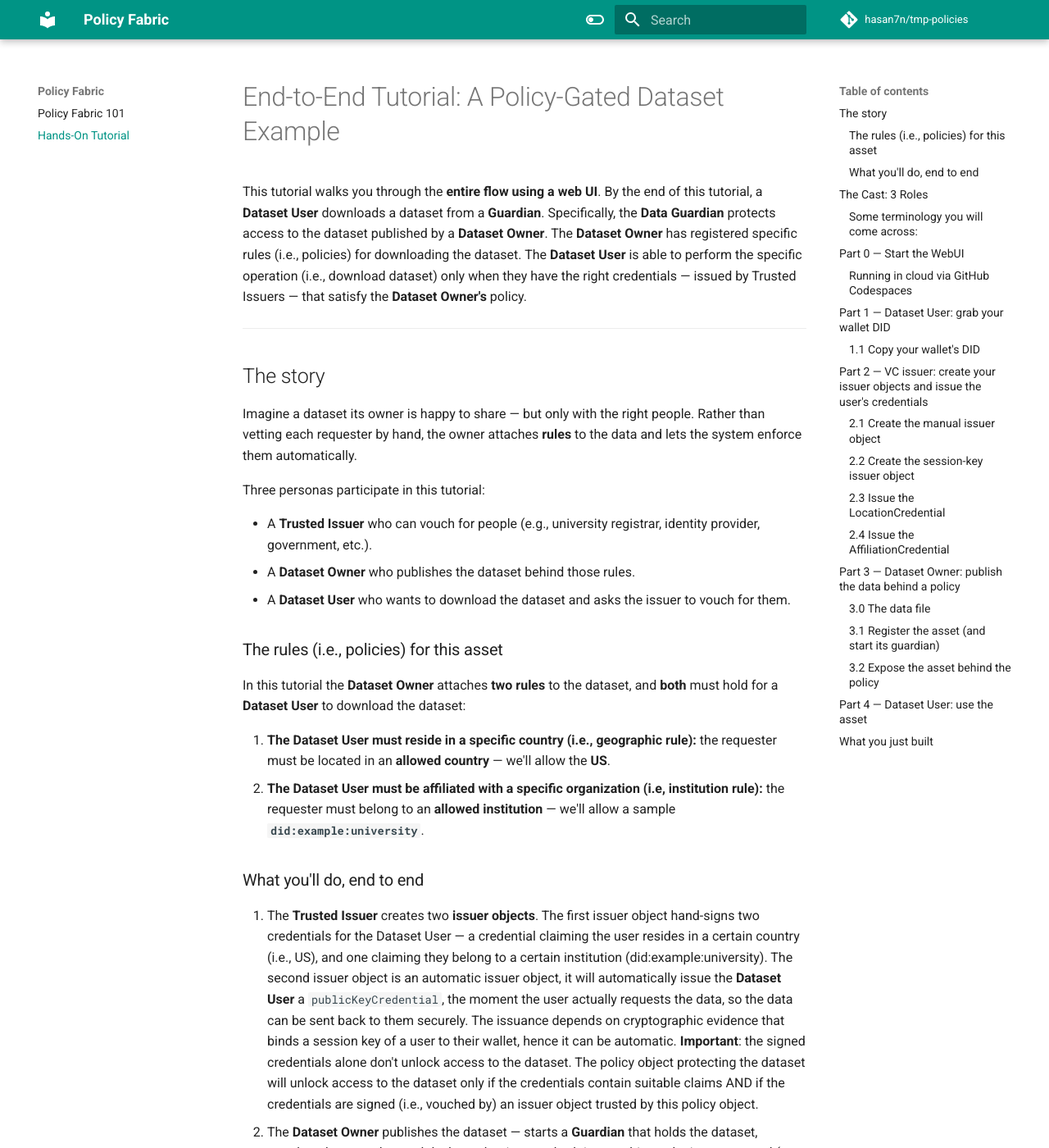
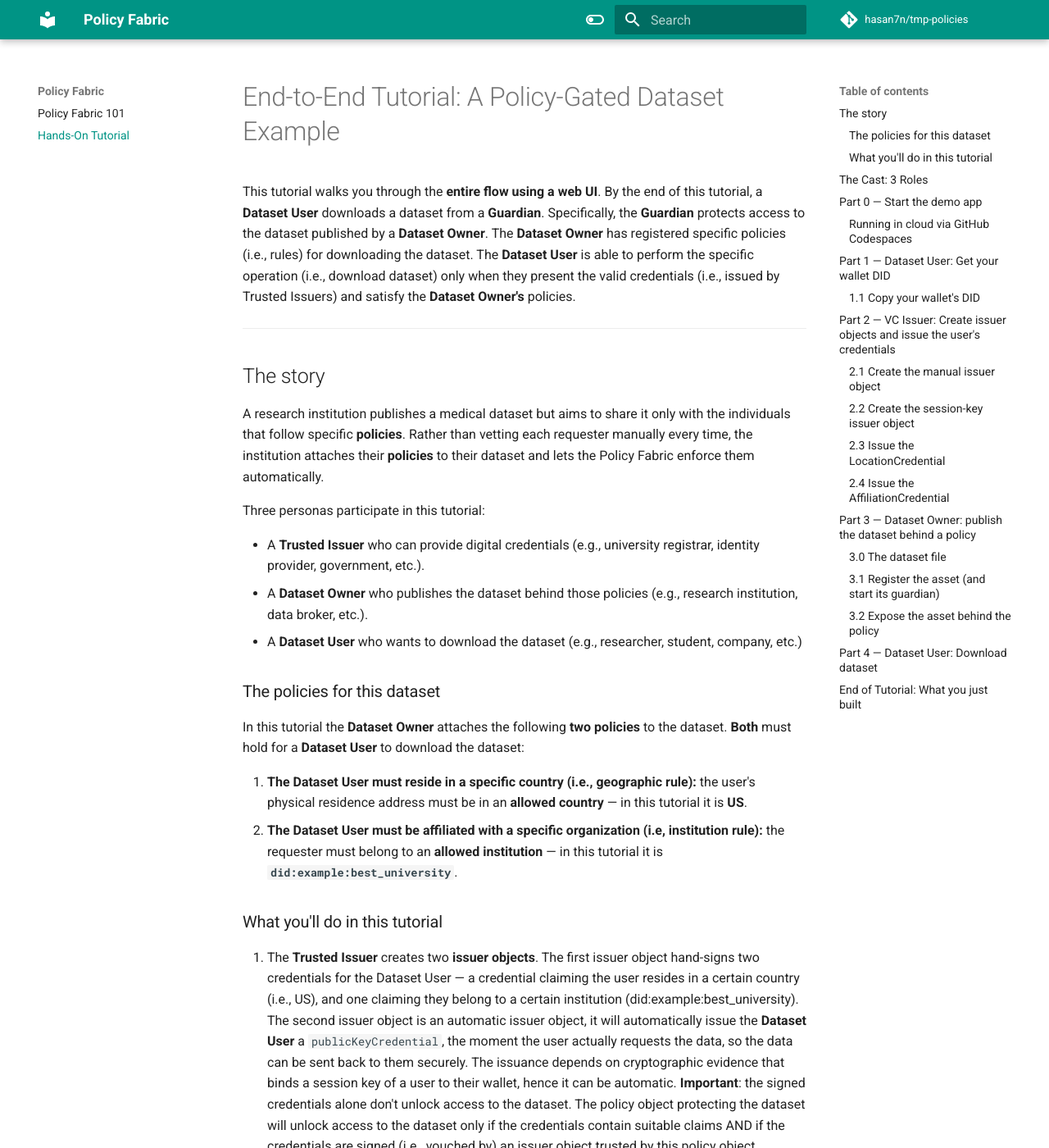
Before and after one commit to hasan7n/tmp-policies, an MkDocs documentation site: the page built from docs/docs/tutorial.md, in a window 1280 px wide and 1400 px high. Shown: the whole window at 82% size. Built offline with MkDocs 1.6.1 and Material for MkDocs 9.7.7, drawn with Linux system fonts in a browser that asks for light colours; comment, search, counter and statistics services are not loaded; some of the changed text lies outside the part shown.

Commit message:
Update tutorial.md
Revisions

````diff
--- a/docs/docs/tutorial.md
+++ b/docs/docs/tutorial.md
@@ -1,60 +1,60 @@
 # End-to-End Tutorial: A Policy-Gated Dataset Example
 
-This tutorial walks you through the **entire flow using a web UI**. By the end of this tutorial, a **Dataset User** downloads a dataset from a **Guardian**. Specifically, the **Data Guardian** protects access to the dataset published by a **Dataset Owner**. The **Dataset Owner** has registered specific rules (i.e., policies) for downloading the dataset.  The **Dataset User** is able to perform the specific operation (i.e., download dataset) only when they have the right credentials — issued by Trusted Issuers — that satisfy the **Dataset Owner's** policy.
+This tutorial walks you through the **entire flow using a web UI**. By the end of this tutorial, a **Dataset User** downloads a dataset from a **Guardian**. Specifically, the **Guardian** protects access to the dataset published by a **Dataset Owner**. The **Dataset Owner** has registered specific policies (i.e., rules) for downloading the dataset.  The **Dataset User** is able to perform the specific operation (i.e., download dataset) only when they present the valid credentials (i.e., issued by Trusted Issuers) and satisfy the **Dataset Owner's** policies.
 
 ---
 
 ## The story
 
-Imagine a dataset its owner is happy to share — but only with the right people. Rather than vetting each requester by hand, the owner attaches **rules** to the data and lets the system enforce them automatically.
+A research institution publishes a medical dataset but aims to share it only with the individuals that follow specific **policies**. Rather than vetting each requester manually every time, the institution attaches their **policies** to their dataset and lets the Policy Fabric enforce them automatically.
 
 Three personas participate in this tutorial:
 
-- A **Trusted Issuer** who can vouch for people (e.g., university registrar, identity provider, government, etc.).
-- A **Dataset Owner** who publishes the dataset behind those rules.
-- A **Dataset User** who wants to download the dataset and asks the issuer to vouch for them.
+- A **Trusted Issuer** who can provide digital credentials (e.g., university registrar, identity provider, government, etc.).
+- A **Dataset Owner** who publishes the dataset behind those policies (e.g., research institution, data broker, etc.).
+- A **Dataset User** who wants to download the dataset (e.g., researcher, student, company, etc.)
 
-### The rules (i.e., policies) for this asset
+### The policies for this dataset
 
-In this tutorial the **Dataset Owner** attaches **two rules** to the dataset, and **both** must hold for a **Dataset User** to download the dataset:
+In this tutorial the **Dataset Owner** attaches the following **two policies** to the dataset. **Both** must hold for a **Dataset User** to download the dataset:
 
-1. **The Dataset User must reside in a specific country (i.e., geographic rule):** the requester must be located in an **allowed country** — we'll allow the **US**.
-2. **The Dataset User must be affiliated with a specific organization (i.e, institution rule):** the requester must belong to an **allowed institution** — we'll allow a sample **`did:example:university`**.
+1. **The Dataset User must reside in a specific country (i.e., geographic rule):** the user's physical residence address must be in an **allowed country** — in this tutorial it is **US**.
+2. **The Dataset User must be affiliated with a specific organization (i.e, institution rule):** the requester must belong to an **allowed institution** — in this tutorial it is **`did:example:best_university`**.
 
-### What you'll do, end to end
+### What you'll do in this tutorial
 
-1. The **Trusted Issuer** creates two **issuer objects**. The first issuer object hand-signs two credentials for the Dataset User — a credential claiming the user resides in a certain country (i.e., US), and one claiming they belong to a certain institution (did:example:university). The second issuer object is an automatic issuer object, it will automatically issue the **Dataset User** a `publicKeyCredential`, the moment the user actually requests the data, so the data can be sent back to them securely. The issuance depends on cryptographic evidence that binds a session key of a user to their wallet, hence it can be automatic. **Important**: the signed credentials alone don't unlock access to the dataset. The policy object protecting the dataset will unlock access to the dataset only if the credentials contain suitable claims AND if the credentials are signed (i.e., vouched by) an issuer object trusted by this policy object.
-2. The **Dataset Owner** publishes the dataset — starts a **Guardian** that holds the dataset, attaches the two rules, and declares that it trusts both issuer objects the issuer created (one for the location/affiliation credentials, one for the publicKeyCredential (session key)).
-3. The **Dataset User** requests the dataset. Along the way, the app automatically obtains a session key through the **Trusted Issuer** object set up for it. The rules are then checked automatically by the Policy Engine; because the **Dataset User** qualifies, the file comes back encrypted for their session key and is decrypted for them on screen.
+1. The **Trusted Issuer** creates two **issuer objects**. The first issuer object hand-signs two credentials for the Dataset User — a credential claiming the user resides in a certain country (i.e., US), and one claiming they belong to a certain institution (did:example:best_university). The second issuer object is an automatic issuer object, it will automatically issue the **Dataset User** a `publicKeyCredential`, the moment the user actually requests the data, so the data can be sent back to them securely. The issuance depends on cryptographic evidence that binds a session key of a user to their wallet, hence it can be automatic. **Important**: the signed credentials alone don't unlock access to the dataset. The policy object protecting the dataset will unlock access to the dataset only if the credentials contain suitable claims AND if the credentials are signed (i.e., vouched by) an issuer object trusted by this policy object.
+2. The **Dataset Owner** publishes the dataset — starts a **Guardian** that holds the dataset, attaches the two policies, and declares that it trusts both issuer objects the issuer created (one for the location/affiliation credentials, one for the publicKeyCredential (session key)).
+3. The **Dataset User** requests the dataset. Along the way, the app automatically obtains a session key through the **Trusted Issuer** object set up for it. The policies are then checked automatically by the Policy Engine; because the **Dataset User** qualifies, the file comes back encrypted for their session key and is decrypted for them on screen.
 
 ---
 
 ## The Cast: 3 Roles
 
-Everything runs against a single client identity at a time. You "become" each role by switching the identity in the navbar. The 3 roles are:
+Everything runs against a single client identity at a time. This means you change roles by switching the identity in the navbar. The 3 roles are:
 
 | Role | What they do |
 | ------ | -------------- |
-| **`vc_issuer`** | is the **Trusted Issuer**. They create two issuer objects: one hand-signs credentials for the user (location, affiliation), and one automatically issues the user a `publicKeyCredential` for a fresh session key when they later download data. |
-| **`data_owner`** | is the **Dataset Owner**. They publish it behind a guardian and a set of rules, and decide which issuer objects to trust. |
-| **`data_user`** | is the **Dataset User**. They present their credentials, and if the rules are satisfied, download and decrypt the dataset. |
+| **`vc_issuer`** | is the **Trusted Issuer**. They create two issuer objects: one hand-signs location and affiliation credentials to the **Dataset User**, and one automatically issues the **Dataset User** with a `publicKeyCredential` for a fresh session key when they later download data. |
+| **`data_owner`** | is the **Dataset Owner**. They publish it behind a guardian and a set of policies, and decide which issuer objects to trust. |
+| **`data_user`** | is the **Dataset User**. They present their credentials, and if the policies are satisfied, download and decrypt the dataset. |
 
 > **🔁 "Switch identity" callout** — Whenever you see this, use the **Identity dropdown at the top-right of the navbar** and pick the username. The page reloads as that identity and returns you to the home page.
 
-### Some terminology you will come across:
-
-- **Wallet** — your personal container for credentials; owners, issuers, and users each have one automatically. It has a unique id (a **DID**) like `did:pdo:…`.
-- **Issuer object** — something you create explicitly (on the **Issuers** page, via **+ Create Issuer**) when you need to vouch for people or hand out session keys (i.e., when you play the role of a VC issuer). There are two kinds:
-  - **Manual** — hand-signs arbitrary credentials when you manually click the signing button.
-  - **Session-key issuer object** (labeled **Session Key** where you pick it in the app) — doesn't sign credentials by hand. Once a policy trusts it for `publicKeyCredential`, the app calls on it automatically at download time to issue the requester a fresh session key and a `publicKeyCredential` for it, so they can securely receive data.
-- **Credential** — a signed statement about someone (e.g. "this person is in the US").
-- **Session key** — an RSA key pair the app generates automatically for the user, via a trusted session-key issuer object, the first time it's needed for a download. Data is encrypted to the **public** half; only the matching **private** half (kept locally) can open it.
-- **Guardian** — a service that holds the actual data file and hands it out (encrypted) only once a request has been approved.
-- **Policy** — the owner's rules, enforced automatically. When a user asks for the data, the policy checks their credentials and, if they qualify, approves download.
-
+> [!NOTE]
+> Useful terminologies:
+> - **Wallet** — your personal container for credentials; owners, issuers, and users each have one automatically. It has a unique id (a **DID**) like `did:pdo:…`.
+> - **Issuer object** — something you create explicitly (on the **Issuers** page, via **+ Create Issuer**) when you need to vouch for people or hand out session keys (i.e., when you play the role of a VC issuer). There are two kinds:
+> - **Manual** — hand-signs arbitrary credentials when you manually click the signing button.
+> - **Session-key issuer object** (labeled **Session Key** where you pick it in the app) — doesn't sign credentials by hand. Once a policy trusts it for `publicKeyCredential`, the app calls on it automatically at download time to issue the requester a fresh session key and a `publicKeyCredential` for it, so they can securely receive data.
+> - **Credential** — a signed statement about someone (e.g. "this person is in the US").
+> - **Session key** — an RSA key pair the app generates automatically for the user, via a trusted session-key issuer object, the first time it's needed for a download. Data is encrypted to the **public** half; only the matching **private** half (kept locally) can open it.
+> - **Guardian** — a service that holds the actual data file and hands it out (encrypted) only once a request has been approved.
+> - **Policy** — the owner's policies, enforced automatically. When a user asks for the data, the policy checks their credentials and, if they qualify, approves download.
+> - **Ledger** - #TODO
 ---
 
-## Part 0 — Start the WebUI
+## Part 0 — Start the demo app
 
 ### Running in cloud via GitHub Codespaces
 
@@ -64,13 +64,13 @@
 
 The devcontainer automatically brings up the ledger, services, registries, and the webapp, and creates the tutorial data file for you. The first start pulls several images, so give it a few minutes — progress shows in the Codespaces log.
 
-When it's ready, open the forwarded **port 8000** (the **Ports** tab) to reach the WebUI, then follow the steps below.
+When it finishes, click the forwarded **port 8000** (in the **Ports** tab) to open the webapp. Then follow the steps below.
 
 ---
 
-## Part 1 — Dataset User: grab your wallet DID
+## Part 1 — Dataset User: Get your wallet DID
 
-We start with the user because the issuer (Part 2) needs the user's **wallet DID** (who the credentials are about) before it can issue anything for them.
+We start with the **Dataset User** because the **VC Issuer** (Part 2) needs the **Dataset User's wallet DID** (i.e., the identity of the user the credentials belong to) before it can issue anything for them.
 
 > **🔁 Switch identity to `data_user`.**
 
@@ -81,11 +81,11 @@
 
 > 📋 **Keep this as `USER_DID` in your notes.** The issuer uses it as the *Subject DID* of every credential it signs for the user.
 
-*What's happening:* the **wallet** is the user's identity on the policy engine and the place their credentials will live.
+*What's happening in the background:* the **wallet** is the user's identity on the policy engine and the place their credentials will live.
 
 ---
 
-## Part 2 — VC issuer: create your issuer objects and issue the user's credentials
+## Part 2 — VC Issuer: Create issuer objects and issue the user's credentials
 
 You'll create two separate issuer objects here: a **manual** one, which signs two credentials by hand about `data_user`, and a **session-key** one, which you set up once and otherwise leave alone — the app calls on it automatically later, in Part 4.
 
@@ -109,7 +109,7 @@
 
 > 📋 **Keep this as `BINDING_DID`** in your notes.
 
-*What's happening:* unlike the manual issuer object, this one has no "Sign Credential" button — it doesn't hand-sign anything. Once the owner trusts it for `publicKeyCredential` (Part 3.2), the app calls on it by itself the moment any `data_user` requests the data (Part 4): it issues the user a fresh session key and a `publicKeyCredential` for it automatically, so the data can be sent back to them securely. There's nothing more to do with it right now.
+*What's happening in the background:* unlike the manual issuer object, this one has no "Sign Credential" button — it doesn't hand-sign anything. Once the owner trusts it for `publicKeyCredential` (Part 3.2), the app calls on it by itself the moment any `data_user` requests the data (Part 4): it issues the user a fresh session key and a `publicKeyCredential` for it automatically, so the data can be sent back to them securely. There's nothing more to do with it right now.
 
 ### 2.3 Issue the **LocationCredential**
 
@@ -132,7 +132,7 @@
 
 3. Click **Sign & Issue** — the credential is signed and stored in the Dataset User's wallet automatically.
 
-*What's happening:* this attests the subject's country is **US**. You, as a VC issuer, signed a verifiable statement saying that `data_user`'s (which is identified by their DID) location is in the US.
+*What's happening in the background:* this attests the subject's country is **US**. You, as a VC issuer, signed a verifiable statement saying that `data_user`'s (which is identified by their DID) location is in the US.
 
 ### 2.4 Issue the **AffiliationCredential**
 
@@ -144,14 +144,14 @@
 
      ```json
      {
-       "isMemberOf": "did:example:university",
+       "isMemberOf": "did:example:best_university",
        "typeOfMembership": "member"
      }
      ```
 
 3. **Sign & Issue** — stored in the user's wallet automatically.
 
-*What's happening:* this attests the subject belongs to `did:example:university`. You, as a VC issuer, signed a verifiable statement saying that `data_user` (which is identified by their DID) is a member of `did:example:university`.
+*What's happening in the background:* this attests the subject belongs to `did:example:best_university`. You, as a VC issuer, signed a verifiable statement saying that `data_user` (which is identified by their DID) is a member of `did:example:best_university`.
 
 Both credentials are now in `data_user`'s wallet. (Switch to `data_user` and open your wallet if you want to see them under **Stored Credentials**.)
 
@@ -159,13 +159,13 @@
 
 ---
 
-## Part 3 — Dataset Owner: publish the data behind a policy
+## Part 3 — Dataset Owner: publish the dataset behind a policy
 
-Now the owner puts data on offer, stands up a guardian for it, and defines the rules for who may download it.
+Now the owner puts data on offer, stands up a guardian for it, and defines the policies for who may download it.
 
 > **🔁 Switch identity to `data_owner`.**
 
-### 3.0 The data file
+### 3.0 The dataset file
 
 For the tutorial's sake, the dataset is a single small file. **It is already created for you at `/tmp/asset_data.txt`** — you don't need to create anything.
 
@@ -186,7 +186,7 @@
    ```json
    {
      "allowedCountries": ["US"],
-     "allowedInstitutions": ["did:example:university"]
+     "allowedInstitutions": ["did:example:best_university"]
    }
    ```
 
@@ -195,15 +195,15 @@
    - **Second box:** paste `BINDING_DID` from step 2.2 into the DID field, and check **`publicKeyCredential`**.
 5. Click **Create Policy & Expose**.
 
-*What's happening:* this attaches the **policy** to the asset — the two rules plus the allowed values you entered — and records **which issuer objects it trusts, and for which credential types**. The geographic rule asks for a location in an allowed country **plus** the user's session key; the institution rule asks for membership in an allowed institution **plus** the session key — both about the **same person** — and every such credential must be signed by a Trusted Issuer object. Without trusting `ISSUER_DID` for the location/affiliation credentials and `BINDING_DID` for the session-key credential, the user's credentials would be present but rejected as coming from an unknown source (or missing entirely). Also, if you put different allowed values (e.g., removed `US` and used some other country), the policy will also result in a denial, since the `data_user` in this tutorial is given a credential claiming they are in the `US`.
+*What's happening:* this attaches the **policy** to the asset — the two policies plus the allowed values you entered — and records **which issuer objects it trusts, and for which credential types**. The geographic rule asks for a location in an allowed country **plus** the user's session key; the institution rule asks for membership in an allowed institution **plus** the session key — both about the **same person** — and every such credential must be signed by a Trusted Issuer object. Without trusting `ISSUER_DID` for the location/affiliation credentials and `BINDING_DID` for the session-key credential, the user's credentials would be present but rejected as coming from an unknown source (or missing entirely). Also, if you put different allowed values (e.g., removed `US` and used some other country), the policy will also result in a denial, since the `data_user` in this tutorial is given a credential claiming they are in the `US`.
 
 The asset is now fully published: data behind a guardian, gated by a policy that trusts both issuer objects.
 
 ---
 
-## Part 4 — Dataset User: use the asset
+## Part 4 — Dataset User: Download dataset
 
-Finally, the user requests the data.
+Finally, the user requests to download the dataset.
 
 > **🔁 Switch identity to `data_user`.**
 
@@ -215,17 +215,17 @@
    The eagle lands at midnight.
    ```
 
-*What's happening* (the whole handshake, end to end):
+*What's happening in the background* (the whole handshake, end to end):
 
 1. The app checks whether the policy requires a `publicKeyCredential` and whether the `data_user` wallet already has one. It doesn't yet, so the app asks the trusted session-key issuer object (`BINDING_DID`) for one — it generates a fresh session key and issues the `publicKeyCredential` automatically, with no extra step from you.
 2. The app gathers the user's credentials (session key, location, affiliation) into a single request.
-3. The **policy** checks that each credential is signed by a Trusted Issuer object and that both rules pass — and since the same person satisfies both, it **approves** the request and issues a capability package containing the user's session key.
+3. The **policy** checks that each credential is signed by a Trusted Issuer object and that both policies pass — and since the same person satisfies both, it **approves** the request and issues a capability package containing the user's session key.
 4. That capability package goes to the **guardian**, which encrypts the file to the user's session key and returns it.
 5. The app decrypts it with `data_user`'s **private** session key and shows you the data.
 
 ---
 
-## What you just built
+## End of Tutorial: What you just built
 
 ```text
 manual issuer object       ──signs──►   2 credentials (location · affiliation)
@@ -236,9 +236,9 @@
                                         data_user's wallet
                                         │ presents
                                         ▼
-                                        Policy (geographic + institution rules)
+                                        Policy (geographic + institution policies)
                                         │ trusts both issuer objects
-                                        │ checks the rules
+                                        │ checks the policies
                                         ▼
                                     capability ──────────►  guardian
                                                              │ encrypts the file to
@@ -247,6 +247,6 @@
 data_user  ◄── decrypt with private session key ──────  encrypted file
 ```
 
-The owner never saw the user's credentials by hand, the guardian never had to judge the rules itself, and the data only ever left the guardian encrypted to a key only the compliant user holds.
+The **Data Owner** never saw the **Dataset User's** credentials, the **Guardian** never evaluated the policies, and the dataset was downloaded from the **Guardian** encrypted to a key only the compliant *Data User** holds.
 
 ---
````
